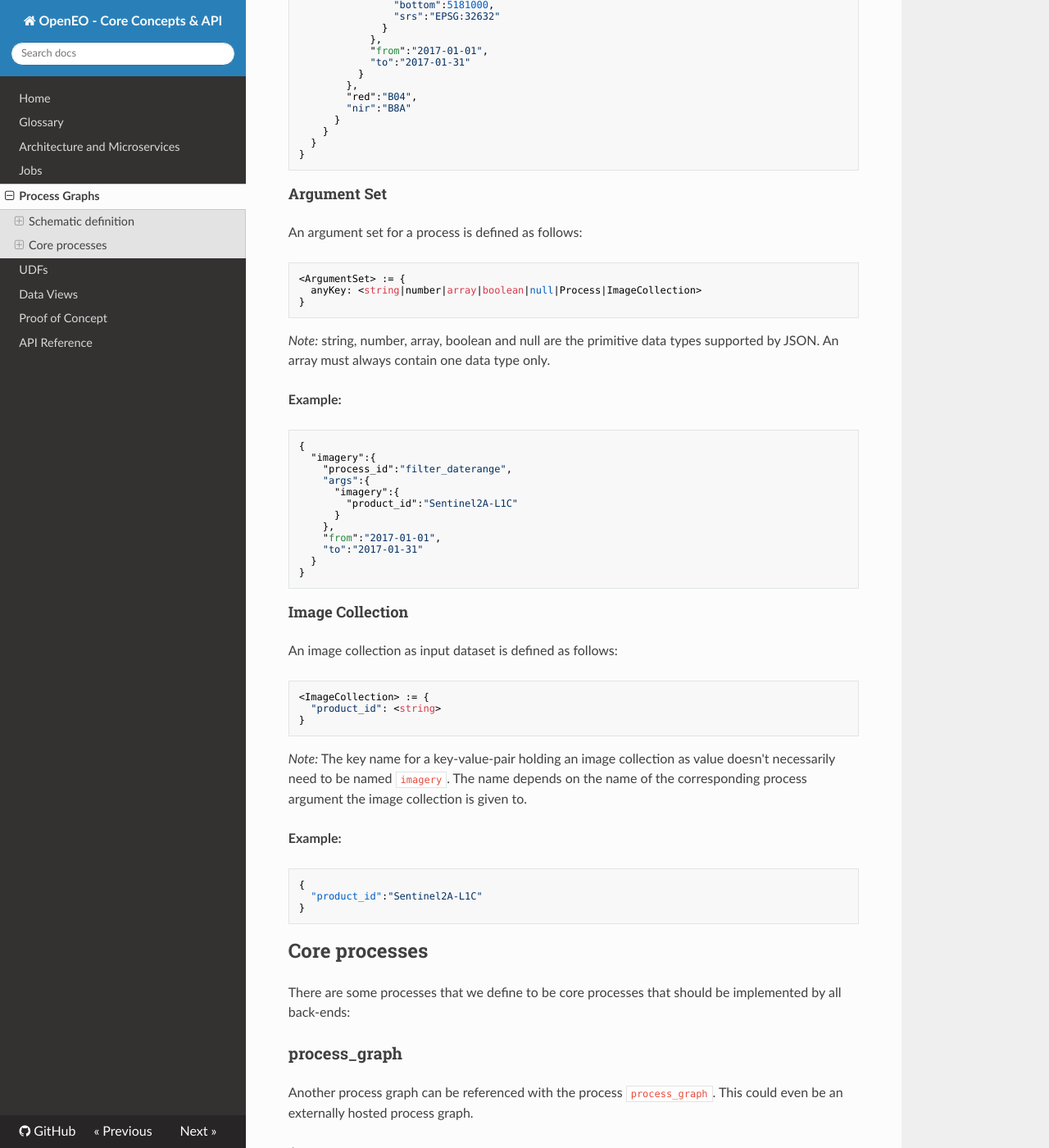
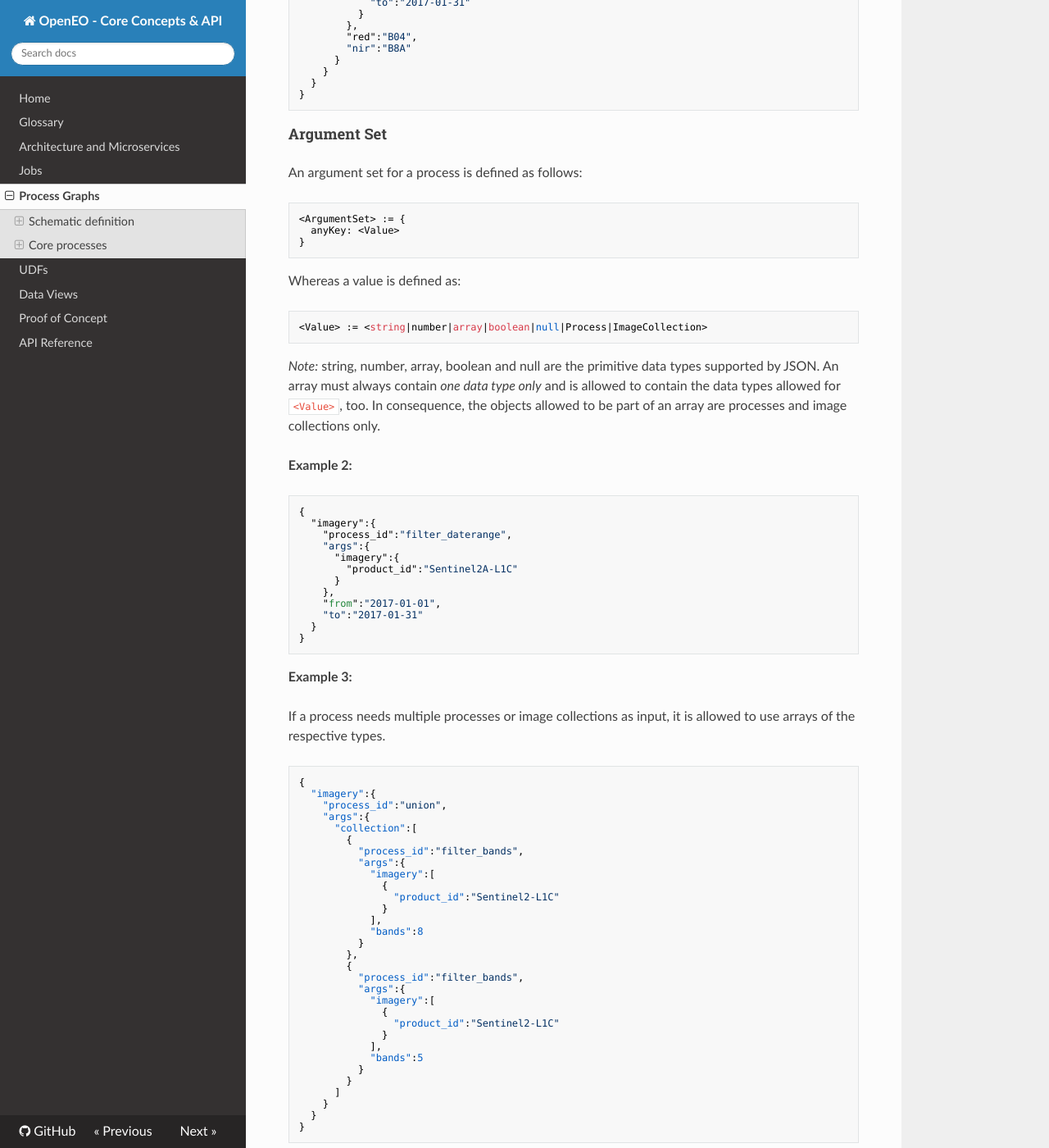
Before and after one commit to Open-EO/openeo-api, an MkDocs documentation site: the page built from docs/docs/processgraphs.md, in a window 1280 px wide and 1400 px high, scrolled down 1038 px. Shown: the whole window at 82% size. Built offline with MkDocs 1.6.1, drawn with Linux system fonts in a browser that asks for light colours; nearby versions of some CDN libraries; old or Windows-style settings are respelled for this version of MkDocs; some of the changed text lies outside the part shown.

Commit message:
Improved description of process graphs.

````diff
--- a/docs/docs/processgraphs.md
+++ b/docs/docs/processgraphs.md
@@ -18,9 +18,7 @@ A single process in a process graph is defined as follows:
 ```
 A process must always contain two key-value-pairs named `process_id` and `args` and no other elements.
 
-*Note:* The key name for a key-value-pair holding an process as value doesn't necessarily need to be named `imagery`. The name depends on the name of the corresponding process argument.
-
-**Example:**
+**Example 1:**
 
 ```
 {
@@ -63,14 +61,18 @@ An argument set for a process is defined as follows:
 
 ```
 <ArgumentSet> := {
-  anyKey: <string|number|array|boolean|null|Process|ImageCollection>
+  anyKey: <Value>
 }
 ```
 
-*Note:* string, number, array, boolean and null are the primitive data types supported by JSON. An array must always contain one data type only.
+Whereas a value is defined as:
+```
+<Value> := <string|number|array|boolean|null|Process|ImageCollection>
+```
 
-**Example:**
+*Note:* string, number, array, boolean and null are the primitive data types supported by JSON. An array must always contain *one data type only* and is allowed to contain the data types allowed for `<Value>`, too. In consequence, the objects allowed to be part of an array are processes and image collections only.
 
+**Example 2:**
 ```
 {
   "imagery":{
@@ -85,6 +87,43 @@ An argument set for a process is defined as follows:
   }
 }
 ```
+**Example 3:**
+
+If a process needs multiple processes or image collections as input, it is allowed to use arrays of the respective types.
+
+```
+{
+  "imagery":{
+    "process_id":"union",
+    "args":{
+      "collection":[
+        {
+          "process_id":"filter_bands",
+          "args":{
+            "imagery":[
+              {
+                "product_id":"Sentinel2-L1C"
+              }
+            ],
+            "bands":8
+          }
+        },
+        {
+          "process_id":"filter_bands",
+          "args":{
+            "imagery":[
+              {
+                "product_id":"Sentinel2-L1C"
+              }
+            ],
+            "bands":5
+          }
+        }
+      ]
+    }
+  }
+}
+```
 
 #### Image Collection
 
@@ -95,9 +134,9 @@ An image collection as input dataset is defined as follows:
   "product_id": <string>
 }
 ```
-*Note:* The key name for a key-value-pair holding an image collection as value doesn't necessarily need to be named `imagery`. The name depends on the name of the corresponding process argument the image collection is given to.
+*Note:* The key name for a key-value-pair holding an image collection as value doesn't necessarily need to be named `imagery`. The name depends on the name of the corresponding process argument the image collection is given to. Example 3 demonstrates this by using `collection` as a key once.
 
-**Example:**
+**Example 4:**
 
 ```
 {
````
